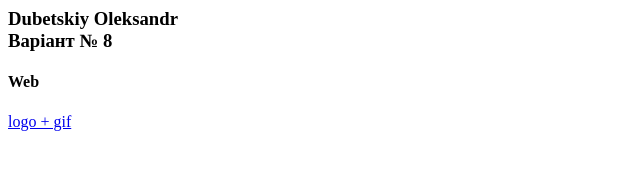
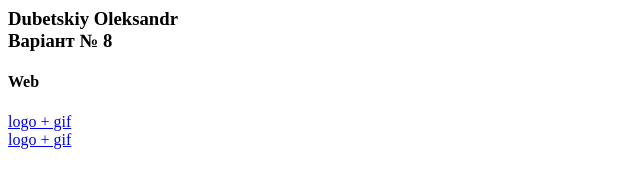
Before and after one commit to Raddan22/rer, a plain HTML site: page index.html in a window 1280 px wide. Shown: the full height of the page, 0-640 px from the left. Drawn offline with Linux system fonts and the light colour scheme.

Commit message:
Update index.html

```diff
--- a/index.html
+++ b/index.html
@@ -7,6 +7,7 @@
 <h3> Dubetskiy Oleksandr <br> Варіант № 8<h3>
 <h4>Web</h4>
 <a href="web.html">logo + gif </a> <br>
+<a href="main.html">logo + gif </a> <br>
 
 </body>
 </html>
```
